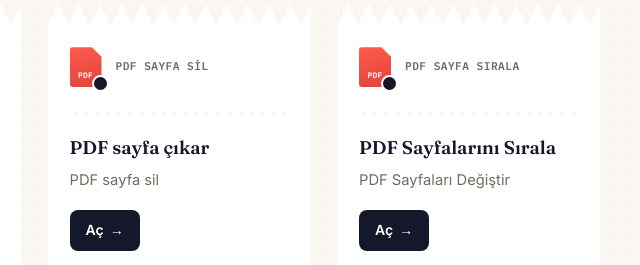
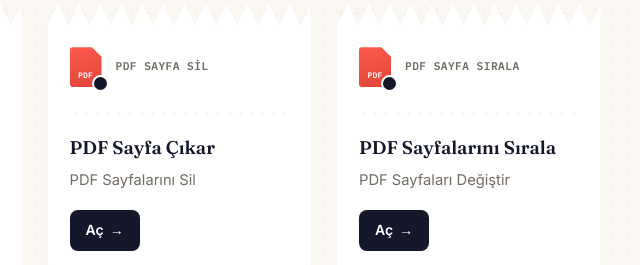
Before and after one commit to squarepusher34/pdfquicktools, a plain HTML site: page index.html in a window 1280 px wide. Shown: the part 1380-1645 px from the top of the page, 316-956 px from the left. Drawn offline with Linux system fonts and the light colour scheme.

Commit message:
Update index.html

```diff
--- a/index.html
+++ b/index.html
@@ -485,8 +485,8 @@ footer{
                     <span class="route-tag">PDF sayfa sil</span>
                 </div>
                 <div class="perforation"></div>
-                <h3>PDF sayfa çıkar</h3>
-                <p>PDF sayfa sil</p>
+                <h3>PDF Sayfa Çıkar</h3>
+                <p>PDF Sayfalarını Sil</p>
                 <a class="ticket-cta" href="/tools/remove-page.html">Aç <span aria-hidden="true">→</span></a>
             </div>
 
```
